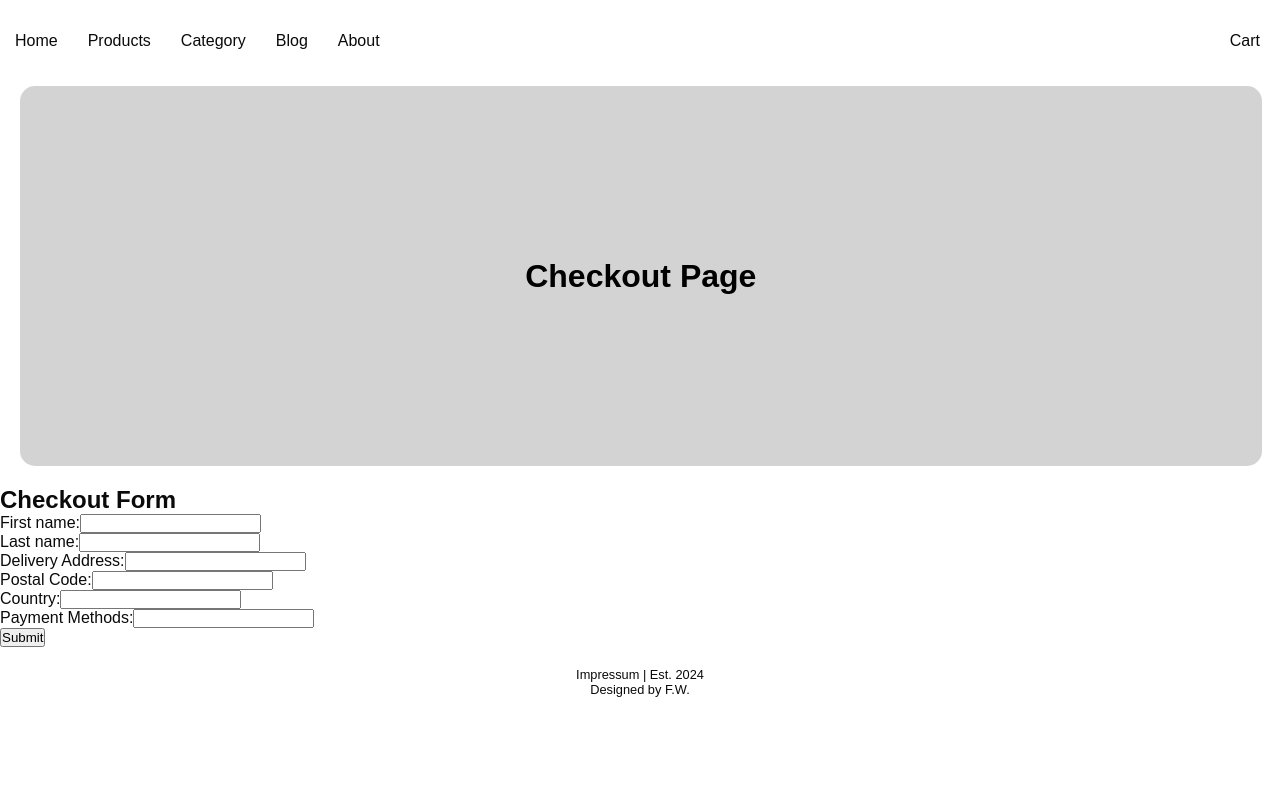
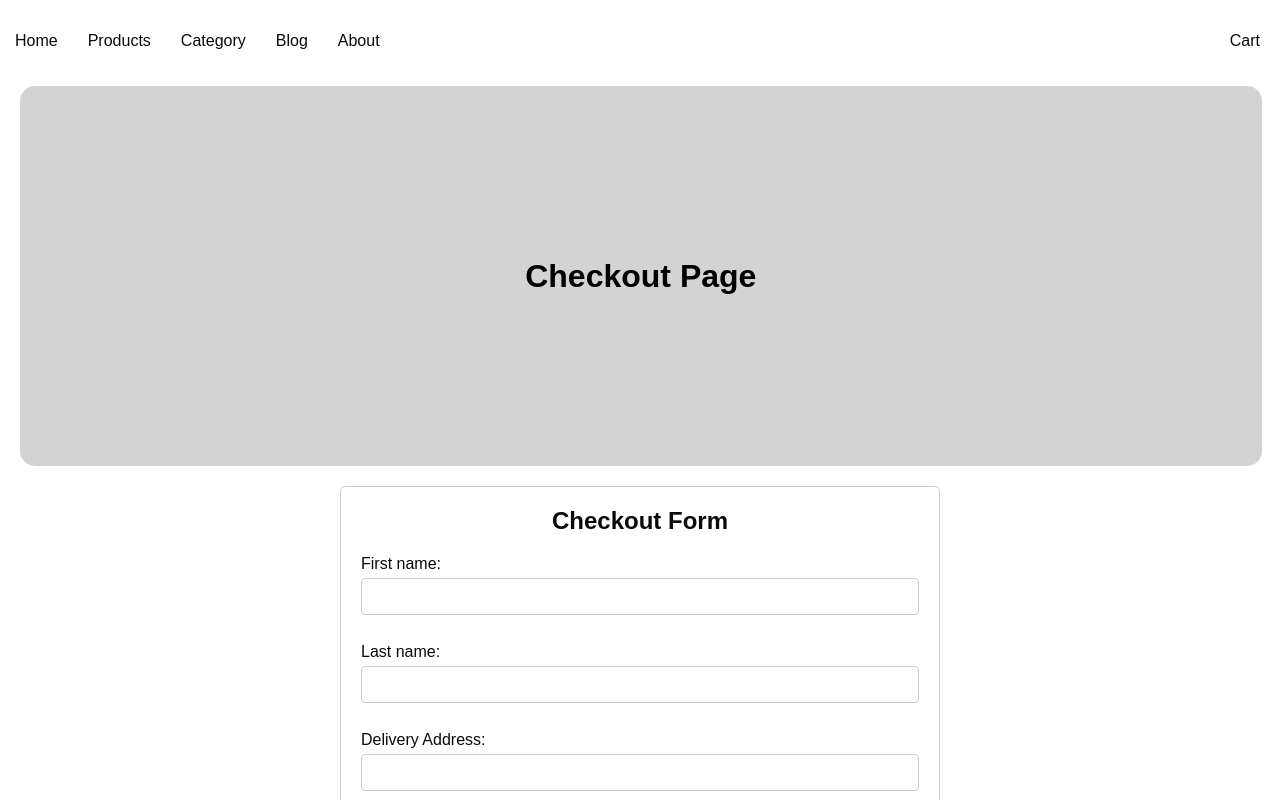
Before and after one commit to Wong-Flo/next-js-ecommerce-store, a Next.js app: page /cart/checkout in a window 1280 px wide. Shown: the top 800 px of the page. Built offline with nearby package versions, Linux system fonts and the light colour scheme.

Commit message:
Add styling to checkout Form

```diff
--- a/app/globals.css
+++ b/app/globals.css
@@ -194,3 +194,32 @@ h1 {
   padding-top: 2rem;
   padding-bottom: 1rem;
 }
+
+/* CHECKOUT-FORM PAGE CSS  */
+
+.checkout-form {
+  padding: 20px;
+  border: 1px solid #ccc;
+  border-radius: 5px;
+  max-width: 600px;
+  margin: 0 auto;
+}
+
+.checkout-form h2 {
+  text-align: center;
+  margin-bottom: 20px;
+}
+
+.checkout-form label {
+  display: block;
+  margin-bottom: 10px;
+}
+
+.checkout-form input {
+  display: block;
+  width: 100%;
+  padding: 10px;
+  margin: 5px 0 10px 0;
+  border-radius: 4px;
+  border: 1px solid #ccc;
+}
```
